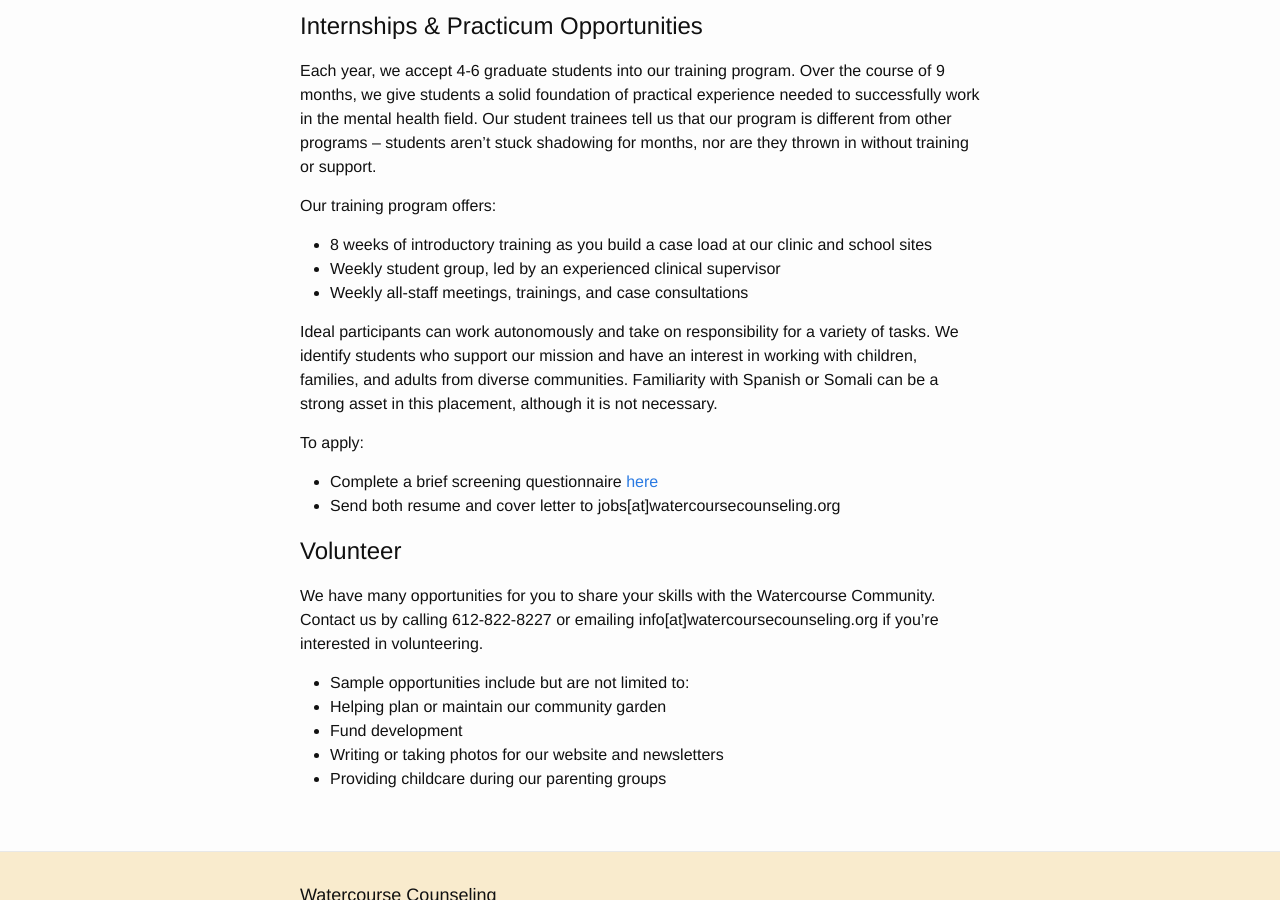
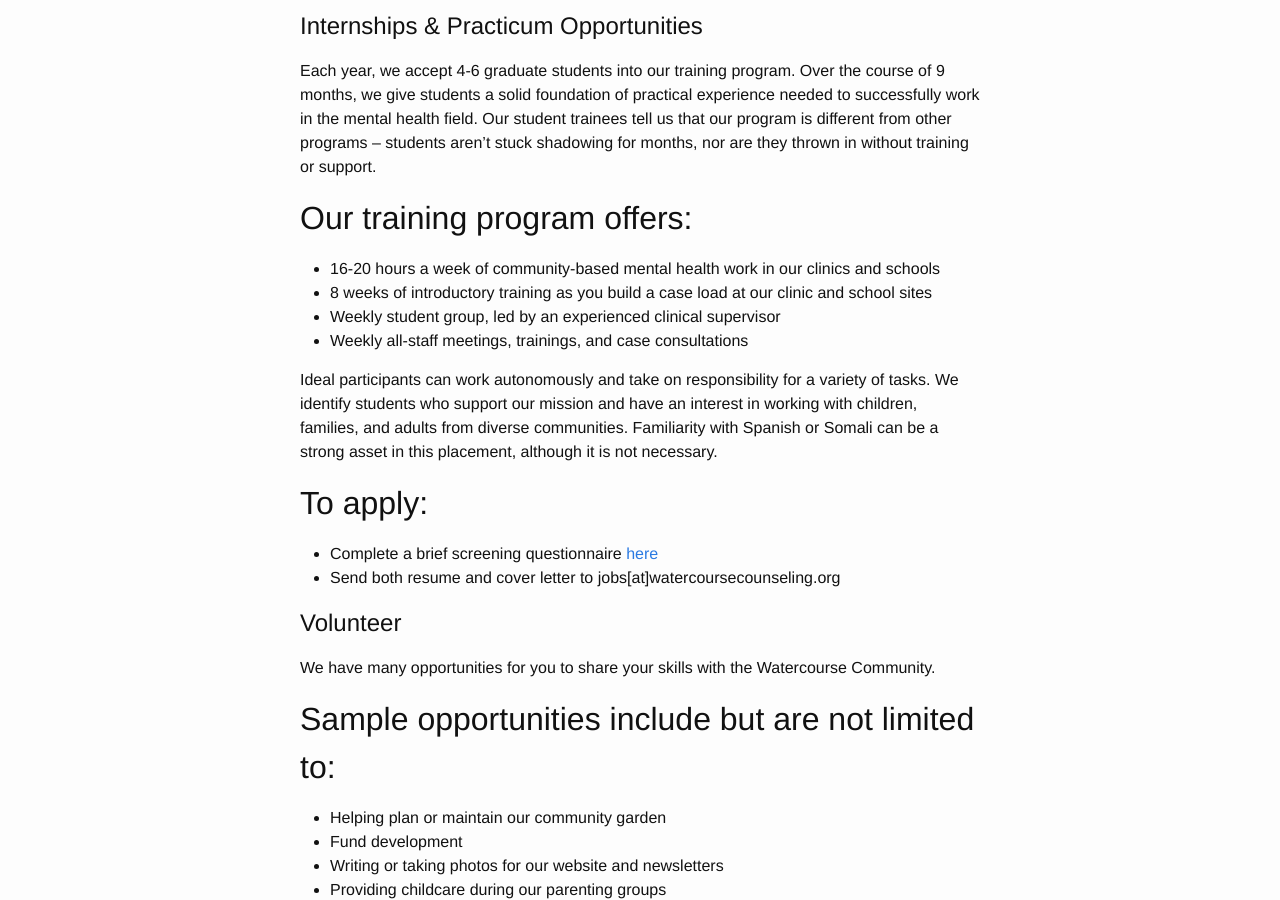
Before and after one commit to watercourse-cc/watercourse, a Jekyll site: the page built from join.md, in a window 1280 px wide and 900 px high, scrolled down 907 px. Built offline with Jekyll 4.4.1, drawn with Linux system fonts in a browser that asks for light colours; some of the changed text lies outside the part shown.

Commit message:
Update join.md

```diff
--- a/join.md
+++ b/join.md
@@ -15,15 +15,16 @@
 
 Each year, we accept 4-6 graduate students into our training program. Over the course of 9 months, we give students a solid foundation of practical experience needed to successfully work in the mental health field. Our student trainees tell us that our program is different from other programs – students aren’t stuck shadowing for months, nor are they thrown in without training or support.
 
-Our training program offers:
+##Our training program offers:
 
+* 16-20 hours a week of community-based mental health work in our clinics and schools
 * 8 weeks of introductory training as you build a case load at our clinic and school sites
 * Weekly student group, led by an experienced clinical supervisor
 * Weekly all-staff meetings, trainings, and case consultations
 
 Ideal participants can work autonomously and take on responsibility for a variety of tasks. We identify students who support our mission and have an interest in working with children, families, and adults from diverse communities. Familiarity with Spanish or Somali can be a strong asset in this placement, although it is not necessary.
 
-To apply:
+## To apply:
 
 * Complete a brief screening questionnaire [here](https://docs.google.com/forms/d/1yJkyiR5gRViSIFBrLAjQML7ZZbKNSy6FYUjlW1ktrlw/viewform?entry.702884059&entry.502240415=Please+check+that+this+is+accurate!&entry.845608170&entry.228968896&entry.1270550901&entry.1948455789&entry.2112202635&entry.220341584&entry.779605033&entry.1404859272)
 * Send both resume and cover letter to jobs[at]watercoursecounseling.org
@@ -31,10 +32,14 @@
 
 # Volunteer
 
-We have many opportunities for you to share your skills with the Watercourse Community. Contact us by calling 612-822-8227 or emailing info[at]watercoursecounseling.org if you're interested in volunteering.
+We have many opportunities for you to share your skills with the Watercourse Community.
 
-* Sample opportunities include but are not limited to:
+## Sample opportunities include but are not limited to:
 * Helping plan or maintain our community garden
 * Fund development
 * Writing or taking photos for our website and newsletters
 * Providing childcare during our parenting groups
+
+## To apply:
+
+Contact us by calling 612-822-8227 or emailing info[at]watercoursecounseling.org.
```
